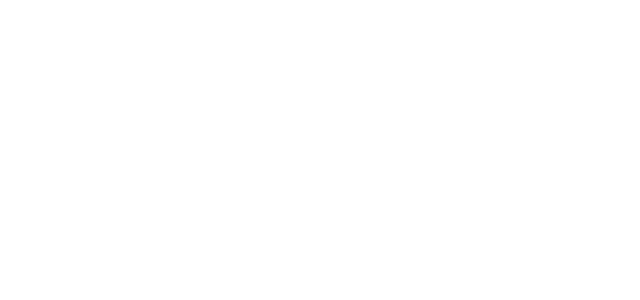
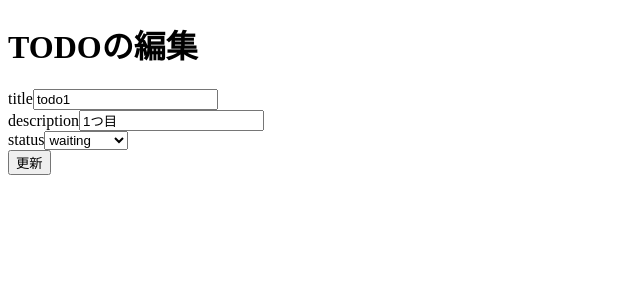
Before and after one commit to YukiOmori/vue3-todo-app, a Vue app: page /edit/1 in a window 1280 px wide. Before the commit this address had no page. Shown: the top 300 px of the page, without its empty margins (0-640 px from the left). Built offline with nearby package versions, Linux system fonts and the light colour scheme.

Commit message:
feat: Add edit todo

```diff
--- /dev/null
+++ b/src/components/common/SelectStatus.vue
@@ -0,0 +1,36 @@
+<template>
+  <label for="status">status</label>
+  <select name="status" id="status" @change="onChangeOption">
+    <option v-for="option, index in options" :key="index" :value="option" :selected="option === status">{{ option }}</option>
+  </select>
+</template>
+
+<script lang="ts">
+import { defineComponent, PropType } from 'vue'
+import { Status } from '@/store/todo/types'
+
+export default defineComponent({
+  name: 'Se;ectStatus',
+  props: {
+    status: {
+      type: String as PropType<Status>,
+      required: true
+    }
+  },
+  emits: ['onChangeOption'],
+  setup (_, { emit }) {
+    const options = ['waiting', 'working', 'completed', 'pending']
+
+    const onChangeOption = (event: Event) => {
+      if (event.target instanceof HTMLSelectElement) {
+        emit('onChangeOption', event.target.value)
+      }
+    }
+
+    return {
+      options,
+      onChangeOption
+    }
+  }
+})
+</script>
--- a/src/router/index.ts
+++ b/src/router/index.ts
@@ -1,6 +1,7 @@
 import { createRouter, createWebHistory, RouteRecordRaw } from 'vue-router'
 import Todos from '@/views/todos.vue'
 import AddTodo from '@/views/AddTodo.vue'
+import EditTodo from '@/views/EditTodo.vue'
 
 const routes: Array<RouteRecordRaw> = [
   {
@@ -12,6 +13,11 @@
     path: '/new',
     name: 'AddTodo',
     component: AddTodo
+  },
+  {
+    path: '/edit/:id',
+    name: 'EditTodo',
+    component: EditTodo
   }
 ]
 
--- a/src/store/todo/types.ts
+++ b/src/store/todo/types.ts
@@ -19,7 +19,7 @@
 
 export interface TodoStore {
   state: DeepReadonly<TodoState>
-  getTodo: (id: number) => void
+  getTodo: (id: number) => Todo
   addTodo: (todo: Params) => void
   updateTodo: (todo: Todo) => void
   deleteTodo: (id: number) => void
--- /dev/null
+++ b/src/views/EditTodo.vue
@@ -0,0 +1,83 @@
+<template>
+  <h1>TODOの編集</h1>
+  <div v-if="error">id: {{ $route.params.id }}のtodoは存在しません</div>
+  <form v-else @submit="onSubmit">
+    <div>
+      <label for="title">title</label>
+      <input id="title" v-model="data.title" />
+    </div>
+
+    <div>
+      <label for="description">description</label>
+      <input id="description" v-model="data.description" />
+    </div>
+
+    <div>
+      <select-status :status="data.status" @onChangeOption="onChangeOption"/>
+    </div>
+
+    <button>更新</button>
+  </form>
+</template>
+
+<script lang="ts">
+import { defineComponent } from 'vue'
+import { todoKey } from '@/store/todo'
+import { inject, reactive } from '@vue/runtime-core'
+import { useRoute, useRouter } from 'vue-router'
+import { Params, Status } from '@/store/todo/types'
+import SelectStatus from '@/components/common/SelectStatus.vue'
+
+export default defineComponent({
+  components: {
+    SelectStatus
+  },
+  setup () {
+    const todoStore = inject(todoKey)
+
+    if (!todoStore) {
+      throw new Error('cannot find todo')
+    }
+
+    const router = useRouter()
+    const route = useRoute()
+
+    const id = Number(route.params.id)
+
+    try {
+      const todo = todoStore.getTodo(id)
+
+      const data = reactive<Params>({
+        title: todo.title,
+        description: todo.description,
+        status: todo.status
+      })
+      const onSubmit = () => {
+        todoStore.updateTodo({
+          id,
+          ...data,
+          createdAt: todo.createdAt,
+          updatedAt: new Date()
+        })
+        router.push('/')
+      }
+
+      const onChangeOption = (option: Status) => {
+        data.status = option
+      }
+
+      return {
+        error: false,
+        data,
+        onSubmit,
+        onChangeOption
+      }
+    } catch (e) {
+      console.error(e)
+      return {
+        error: true
+      }
+    }
+  }
+})
+</script>
--- a/src/views/todos.vue
+++ b/src/views/todos.vue
@@ -25,7 +25,7 @@
     }
     const onClickTitle = (id: number) => {
       console.log(todoStore.getTodo(id))
-      // router.push('/')
+      router.push(`/edit/${id}`)
     }
 
     const onClickDelete = (id: number) => {
```
